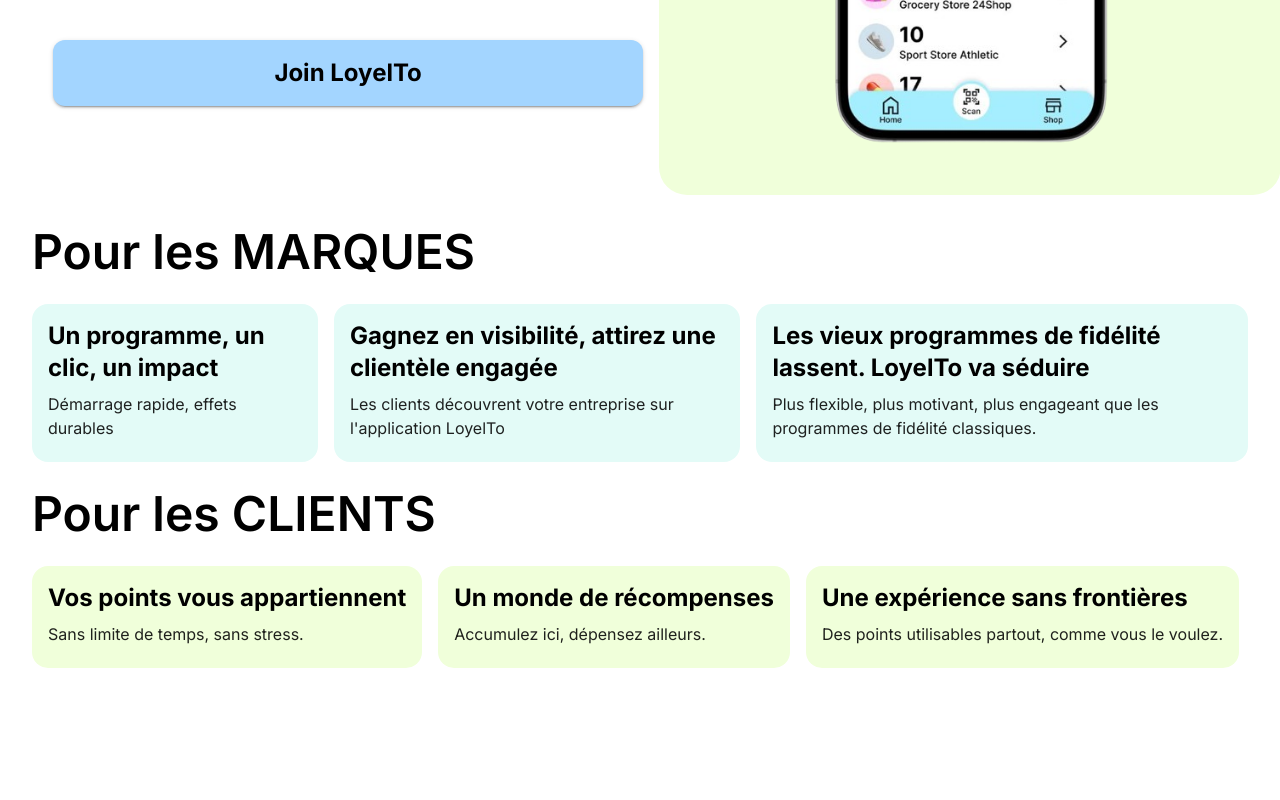
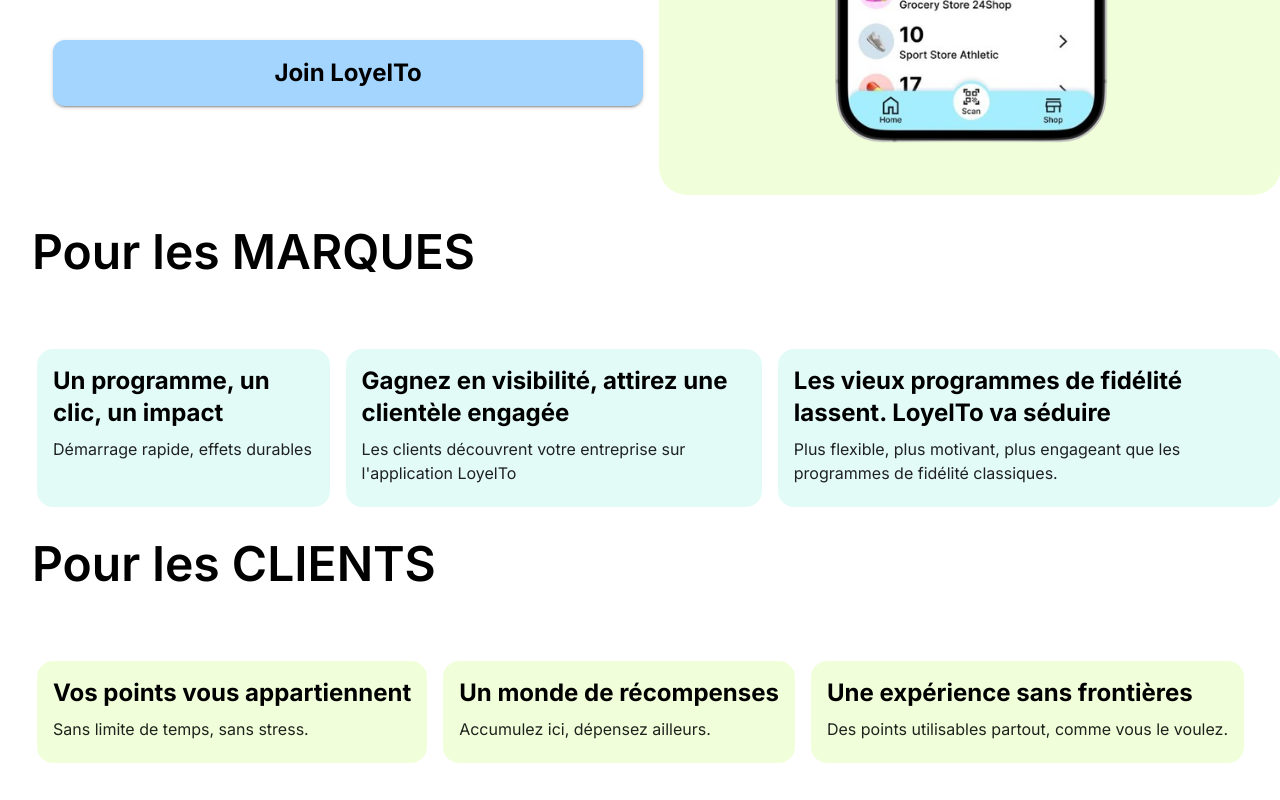
Before and after one commit to edvin3i/loyelto, a React (Vite) app in the folder srcs/frontend/webapp/loyelto-web/: page / in a window 1280 px wide. Shown: the part 605-1405 px from the top of the page. Before the commit the page ends 1305 px from the top, so only its background shows below. Built offline with nearby package versions, Linux system fonts and the light colour scheme; a web font is replaced by a local one.

Commit message:
added padding and width 98vw to boxes wrapping the slogan stacks

```diff
--- a/srcs/frontend/webapp/loyelto-web/src/landing/SlogansStack.tsx
+++ b/srcs/frontend/webapp/loyelto-web/src/landing/SlogansStack.tsx
@@ -1,4 +1,4 @@
-import { Stack } from "@mui/material";
+import { Stack, Box } from "@mui/material";
 import SloganBox from "./SloganBox";
 
 interface SloganStackProps{
@@ -9,11 +9,13 @@ interface SloganStackProps{
 
 export default function SlogansStack({bgcolor, slogans}: SloganStackProps){
     return (
-        <Stack direction="row" spacing={2}>
+        <Box style={{ padding: 5, width: '98vw', marginTop: 40 }}>
+        <Stack direction="row" spacing={2} >
                 {slogans.map((sl) => {
                     return <SloganBox slogan={sl.slogan} comment={sl.comment} bgcolor={bgcolor} />
                 })}
             </Stack>
+            </Box>
 
 
     )
```
